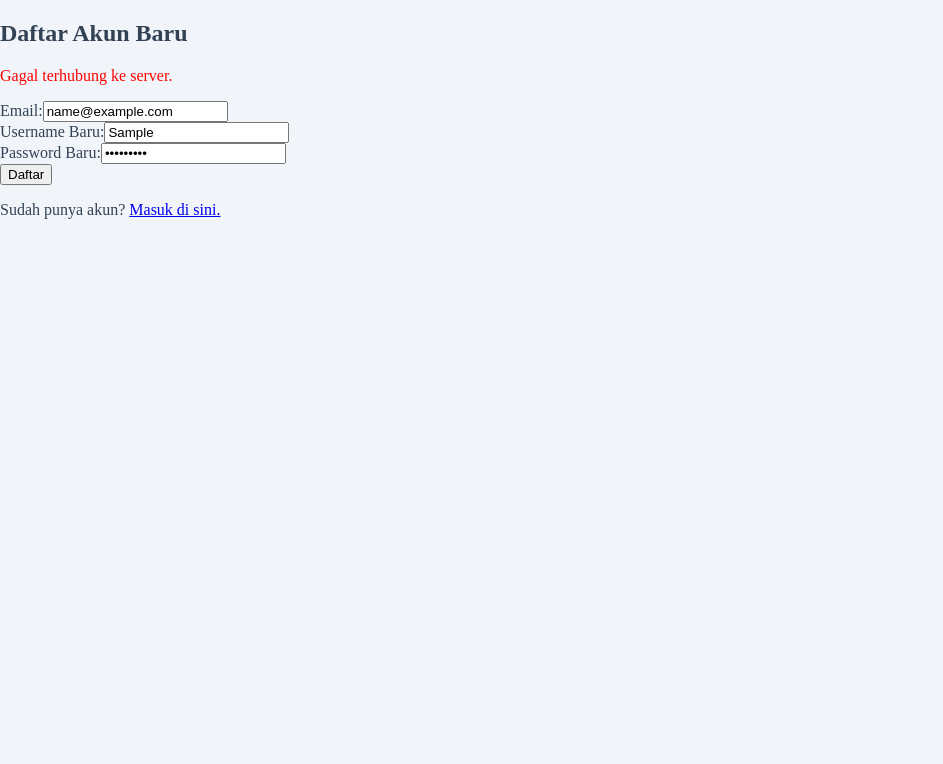
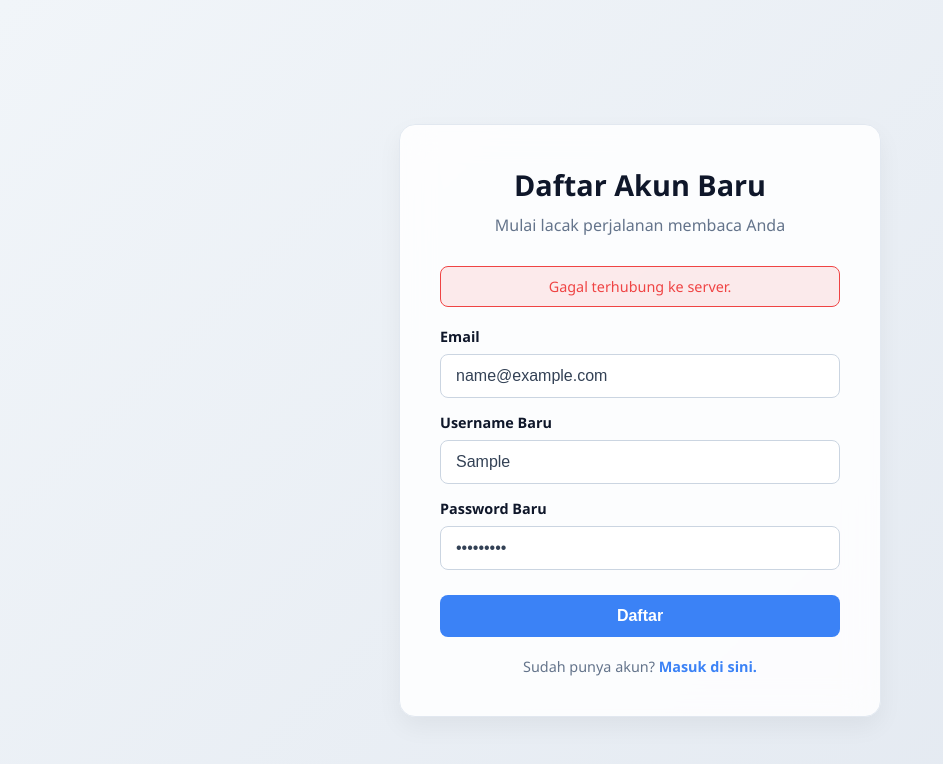
Before and after one commit to fadilahfdn/client-reading-tracker, a React (Vite) app: page /register in a window 1280 px wide. Both pictures are taken after typing "name@example.com", "Sample", "Sample123" into the empty fields and a click on the button "Daftar". Shown: the top 764 px of the page, without its empty margins (0-943 px from the left). Built offline with nearby package versions, Linux system fonts and the light colour scheme; no server answers.

Commit message:
feat: memperbarui UI Login dan Register

```diff
--- /dev/null
+++ b/src/components/Auth.css
@@ -0,0 +1,119 @@
+/* src/components/Auth.css */
+
+.auth-container {
+  display: flex;
+  justify-content: center;
+  align-items: center;
+  min-height: 100vh;
+  padding: 20px;
+  /* Latar belakang dinamis mengikuti tema */
+  background: linear-gradient(135deg, var(--bg-body) 0%, var(--border-color) 100%);
+}
+
+.auth-card {
+  background: var(--glass-bg);
+  backdrop-filter: blur(16px);
+  -webkit-backdrop-filter: blur(16px);
+  border: 1px solid var(--border-color);
+  padding: 40px;
+  border-radius: 16px;
+  width: 100%;
+  max-width: 400px;
+  box-shadow: 0 10px 25px var(--shadow-color);
+  animation: fadeUp 0.5s ease-out forwards;
+}
+
+.auth-header {
+  text-align: center;
+  margin-bottom: 30px;
+}
+
+.auth-header h2 {
+  margin: 0 0 10px 0;
+  color: var(--text-heading);
+  font-size: 1.8em;
+}
+
+.auth-header p {
+  margin: 0;
+  color: var(--text-muted);
+}
+
+.auth-form {
+  display: flex;
+  flex-direction: column;
+  gap: 15px;
+}
+
+.form-group {
+  display: flex;
+  flex-direction: column;
+  gap: 8px;
+}
+
+.form-group label {
+  font-size: 0.9em;
+  font-weight: 600;
+  color: var(--text-heading);
+}
+
+.auth-input {
+  padding: 12px 15px;
+  background: var(--input-bg);
+  color: var(--text-main);
+  border: 1px solid var(--input-border);
+  border-radius: 8px;
+  font-size: 16px;
+  transition: border-color 0.2s;
+}
+
+.auth-input:focus {
+  outline: none;
+  border-color: #3b82f6;
+}
+
+.btn-auth {
+  background-color: #3b82f6;
+  color: white;
+  border: none;
+  padding: 12px;
+  border-radius: 8px;
+  font-size: 16px;
+  font-weight: bold;
+  cursor: pointer;
+  margin-top: 10px;
+  transition: background-color 0.2s;
+}
+
+.btn-auth:hover {
+  background-color: #2563eb;
+}
+
+.auth-footer {
+  text-align: center;
+  margin-top: 20px;
+  font-size: 0.9em;
+  color: var(--text-muted);
+}
+
+.auth-link {
+  color: #3b82f6;
+  text-decoration: none;
+  font-weight: bold;
+}
+
+.auth-link:hover {
+  text-decoration: underline;
+}
+
+/* Reusable Error Message */
+.auth-error {
+  background-color: rgba(239, 68, 68, 0.1);
+  color: #ef4444;
+  padding: 10px;
+  border: 1px solid #ef4444;
+  border-radius: 8px;
+  font-size: 0.9em;
+  text-align: center;
+  margin-bottom: 20px;
+}
--- a/src/components/Dashboard.css
+++ b/src/components/Dashboard.css
@@ -1,41 +1,4 @@
 /* src/components/Dashboard.css */
-
-/* --- DEKLARASI VARIABEL TEMA (LIGHT & DARK) --- */
-:root {
-  --bg-body: #f1f5f9;
-  --bg-card: #ffffff;
-  --bg-section: #f8fafc;
-  --text-main: #334155;
-  --text-heading: #0f172a;
-  --text-muted: #64748b;
-  --border-color: #e2e8f0;
-  --input-bg: #ffffff;
-  --input-border: #cbd5e1;
-  --shadow-color: rgba(0, 0, 0, 0.05);
-  --glass-bg: rgba(255, 255, 255, 0.85); /* Efek Kaca Light */
-}
-
-[data-theme="dark"] {
-  --bg-body: #0f172a;
-  --bg-card: #1e293b;
-  --bg-section: #0b1120;
-  --text-main: #cbd5e1;
-  --text-heading: #f8fafc;
-  --text-muted: #94a3b8;
-  --border-color: #334155;
-  --input-bg: #1e293b;
-  --input-border: #475569;
-  --shadow-color: rgba(0, 0, 0, 0.4);
-  --glass-bg: rgba(30, 41, 59, 0.85); /* Efek Kaca Dark */
-}
-
-/* Memaksa background seluruh halaman (di luar React root) mengikuti tema */
-body {
-  background-color: var(--bg-body);
-  color: var(--text-main);
-  transition: background-color 0.3s ease, color 0.3s ease;
-  margin: 0;
-}
 
 .dashboard-container {
   max-width: 1000px;
--- a/src/components/Login.jsx
+++ b/src/components/Login.jsx
@@ -1,18 +1,27 @@
 // src/components/Login.jsx
 import { useNavigate, Link } from 'react-router-dom';
-import { useState } from "react";
+import { useState, useEffect } from "react";
 import axios from 'axios';
+import './Auth.css';
 
 function Login() {
   const [username, setUsername] = useState("");
   const [password, setPassword] = useState("");
   const [pesanError, setPesanError] = useState('');
+  const [loading, setLoading] = useState(false);
+  const navigate = useNavigate();
 
-  const navigate = useNavigate();
+  useEffect(() => {
+    const savedTheme = localStorage.getItem('theme');
+    if (savedTheme === 'dark') {
+      document.documentElement.setAttribute('data-theme', 'dark');
+    }
+  }, []);
 
   const handleLogin = async (e) => {
     e.preventDefault();
     setPesanError('');
+    setLoading(true);
 
   try {
       // Mengirim request POST ke Backend
@@ -36,36 +45,53 @@ function Login() {
       } else {
         setPesanError("Gagal terhubung ke server.");
       }
+    } finally {
+      setLoading(false);
     }
   };
 
   return (
-    <div className="login-container">
-      <h2>Masuk ke Akun</h2>
+    <div className="auth-container">
+      <div className="auth-card">
+        <div className="auth-header">
+          <h2>Welcome Back</h2>
+          <p>Masuk ke akun Reading Tracker Anda</p>
+        </div>
 
-      {pesanError && <p style={{ color: 'red' }}>{pesanError}</p>}
-      <form onSubmit={handleLogin}>
-        <div>
-          <label>Username:</label>
+        {pesanError && <div className="auth-error">{pesanError}</div>}
+
+        <form className="auth-form" onSubmit={handleLogin}>
+          <div className="form-group">
+            <label>Username</label>
             <input
               type="text"
+              className="auth-input"
               placeholder="Masukkan username"
               value={username}
               onChange={(e) => setUsername(e.target.value)} // Memperbarui memori tiap ada ketikan
+              required
             />
           </div>
-        <div>
-          <label>Password:</label>
+          <div className="form-group">
+            <label>Password</label>
             <input
               type="password"
+              className="auth-input"
               placeholder="Masukkan password"
               value={password}
               onChange={(e) => setPassword(e.target.value)}
+              required
             />
           </div>
-        <button type="submit">Login</button>
+          <button type="submit" className="btn-auth" disabled={loading}>
+            {loading ? 'Memproses...' : 'Login'}
+          </button>
         </form>
-      <p>Belum punya akun? <Link to="/register">Daftar di sini.</Link></p>
+
+        <div className="auth-footer">
+          Belum punya akun? <Link to="/register" className="auth-link">Daftar di sini.</Link>
+        </div>
+      </div>
     </div>
   );
 }
--- a/src/components/Register.jsx
+++ b/src/components/Register.jsx
@@ -1,19 +1,28 @@
 // src/components/Register.jsx
-import { useState } from 'react';
+import { useState, useEffect } from 'react';
 import axios from 'axios';
 import { useNavigate, Link } from 'react-router-dom'; // Menambahkan Link untuk tautan internal
+import './Auth.css';
 
 function Register() {
   const [email, setEmail] = useState('');
   const [username, setUsername] = useState('');
   const [password, setPassword] = useState('');
   const [pesan, setPesan] = useState({ error: '', sukses: '' }); // Menggabungkan state pesan
+  const [loading, setLoading] = useState(false); // State untuk efek memproses
+  const navigate = useNavigate();
 
-  const navigate = useNavigate();
+  useEffect(() => {
+    const savedTheme = localStorage.getItem('theme');
+    if (savedTheme === 'dark') {
+      document.documentElement.setAttribute('data-theme', 'dark');
+    }
+  }, []);
 
   const handleRegister = async (e) => {
     e.preventDefault();
     setPesan({ error: '', sukses: '' });
+    setLoading(true);
 
     try {
       // Mengirim data ke endpoint register backend
@@ -36,53 +45,70 @@ function Register() {
       } else {
         setPesan({ error: "Gagal terhubung ke server.", sukses: '' });
       }
+    } finally {
+      setLoading(false);
     }
   };
 
   return (
-    <div className="login-container">
+    <div className="auth-container">
+      <div className="auth-card">
+        <div className="auth-header">
           <h2>Daftar Akun Baru</h2>
+          <p>Mulai lacak perjalanan membaca Anda</p>
+        </div>
 
-      {pesan.sukses && <p style={{ color: 'green' }}>{pesan.sukses}</p>}
-      {pesan.error && <p style={{ color: 'red' }}>{pesan.error}</p>}
+        {/* Modifikasi warna auth-error menjadi hijau khusus untuk pesan sukses */}
+        {pesan.sukses && (
+          <div className="auth-error" style={{ backgroundColor: 'rgba(16, 185, 129, 0.1)', color: '#10b981', borderColor: '#10b981' }}>
+            {pesan.sukses}
+          </div>
+        )}
+        {pesan.error && <div className="auth-error">{pesan.error}</div>}
 
-      <form onSubmit={handleRegister}>
-        <div>
-          <label>Email:</label>
+        <form className="auth-form" onSubmit={handleRegister}>
+          <div className="form-group">
+            <label>Email</label>
             <input
               type="email"
+              className="auth-input"
               placeholder="Masukkan email"
               value={email}
               onChange={(e) => setEmail(e.target.value)}
               required
             />
           </div>
-        <div>
-          <label>Username Baru:</label>
+          <div className="form-group">
+            <label>Username Baru</label>
             <input
               type="text"
+              className="auth-input"
               placeholder="Buat username"
               value={username}
               onChange={(e) => setUsername(e.target.value)}
               required
             />
           </div>
-        <div>
-          <label>Password Baru:</label>
+          <div className="form-group">
+            <label>Password Baru</label>
             <input
               type="password"
+              className="auth-input"
               placeholder="Buat password"
               value={password}
               onChange={(e) => setPassword(e.target.value)}
               required
             />
           </div>
-        <button type="submit">Daftar</button>
+          <button type="submit" className="btn-auth" disabled={loading || pesan.sukses !== ''}>
+            {loading ? 'Mendaftarkan...' : 'Daftar'}
+          </button>
         </form>
 
-      <p>
-        Sudah punya akun? <Link to="/login">Masuk di sini.</Link>
-      </p>
+        <div className="auth-footer">
+          Sudah punya akun? <Link to="/login" className="auth-link">Masuk di sini.</Link>
+        </div>
+      </div>
     </div>
   );
 }
--- a/src/index.css
+++ b/src/index.css
@@ -0,0 +1,39 @@
+/* src/index.css */
+
+/* --- VARIABEL GLOBAL TEMA (LIGHT & DARK) --- */
+:root {
+  --bg-body: #f1f5f9;
+  --bg-card: #ffffff;
+  --bg-section: #f8fafc;
+  --text-main: #334155;
+  --text-heading: #0f172a;
+  --text-muted: #64748b;
+  --border-color: #e2e8f0;
+  --input-bg: #ffffff;
+  --input-border: #cbd5e1;
+  --shadow-color: rgba(0, 0, 0, 0.05);
+  --glass-bg: rgba(255, 255, 255, 0.85);
+}
+
+[data-theme="dark"] {
+  --bg-body: #0f172a;
+  --bg-card: #1e293b;
+  --bg-section: #0b1120;
+  --text-main: #cbd5e1;
+  --text-heading: #f8fafc;
+  --text-muted: #94a3b8;
+  --border-color: #334155;
+  --input-bg: #1e293b;
+  --input-border: #475569;
+  --shadow-color: rgba(0, 0, 0, 0.4);
+  --glass-bg: rgba(30, 41, 59, 0.85);
+}
+
+/* Terapkan ke seluruh halaman aplikasi */
+body {
+  background-color: var(--bg-body);
+  color: var(--text-main);
+  transition: background-color 0.3s ease, color 0.3s ease;
+  margin: 0;
+  font-family: 'Segoe UI', Tahoma, Geneva, Verdana, sans-serif;
+}
```
Lines whose indentation alone changed are shown as unchanged.
